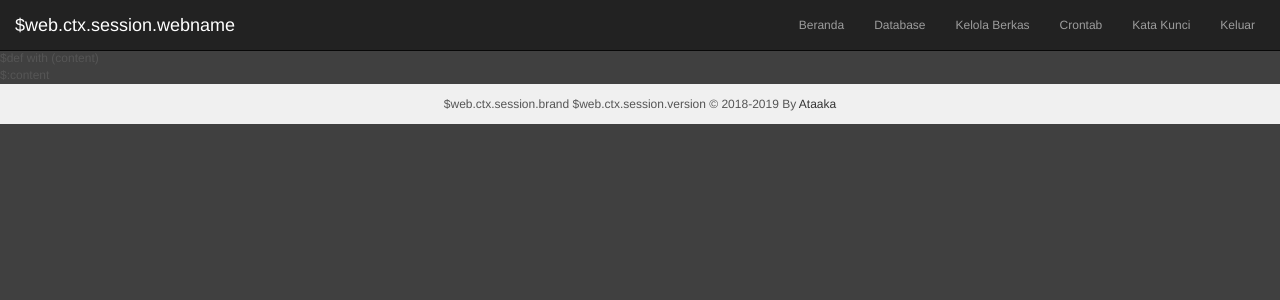
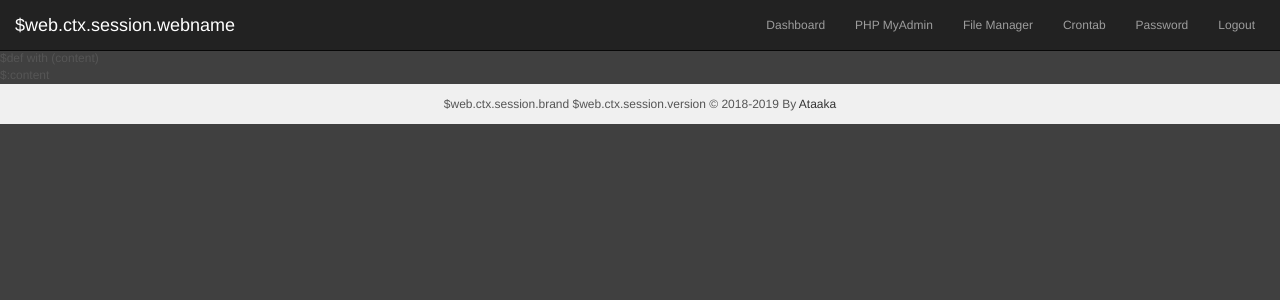
Before and after one commit to basoro/cempe, a Python web app: template templates/template.html in a window 1280 px wide. Shown: the top 300 px of the page. Run offline with Jinja, Linux system fonts and the light colour scheme; the template is opened without the code that fills it, so the values that code supplies are empty.

Commit message:
Update template.html

```diff
--- a/templates/template.html
+++ b/templates/template.html
@@ -46,12 +46,12 @@
 			</div>
 			<div id="navbar" class="collapse navbar-collapse">
 				<ul class="nav navbar-nav navbar-right" style="margin-right:10px;">
-					<li class="nav-item"><a href="/">Beranda</a></li>
-					<li class="nav-item"><a href="javascript:openPHPMyAdmin();">Database</a></li>
-					<li class="nav-item"><a href="javascript:openPath('/opt/slemp/wwwroot');">Kelola Berkas</a></li>
+					<li class="nav-item"><a href="/">Dashboard</a></li>
+					<li class="nav-item"><a href="javascript:openPHPMyAdmin();">PHP MyAdmin</a></li>
+					<li class="nav-item"><a href="javascript:openPath('/opt/slemp/wwwroot');">File Manager</a></li>
 					<li class="nav-item"><a href="/crontab">Crontab</a></li>
-					<li class="nav-item"><a href="javascript:;" onclick="setPassword()">Kata Kunci</a></li>
-					<li class="nav-item"><a href="javascript:;" id="dologin">Keluar</a></li>
+					<li class="nav-item"><a href="javascript:;" onclick="setPassword()">Password</a></li>
+					<li class="nav-item"><a href="javascript:;" id="dologin">Logout</a></li>
 				</ul>
 			</div><!--/.nav-collapse -->
 		</nav>
```
